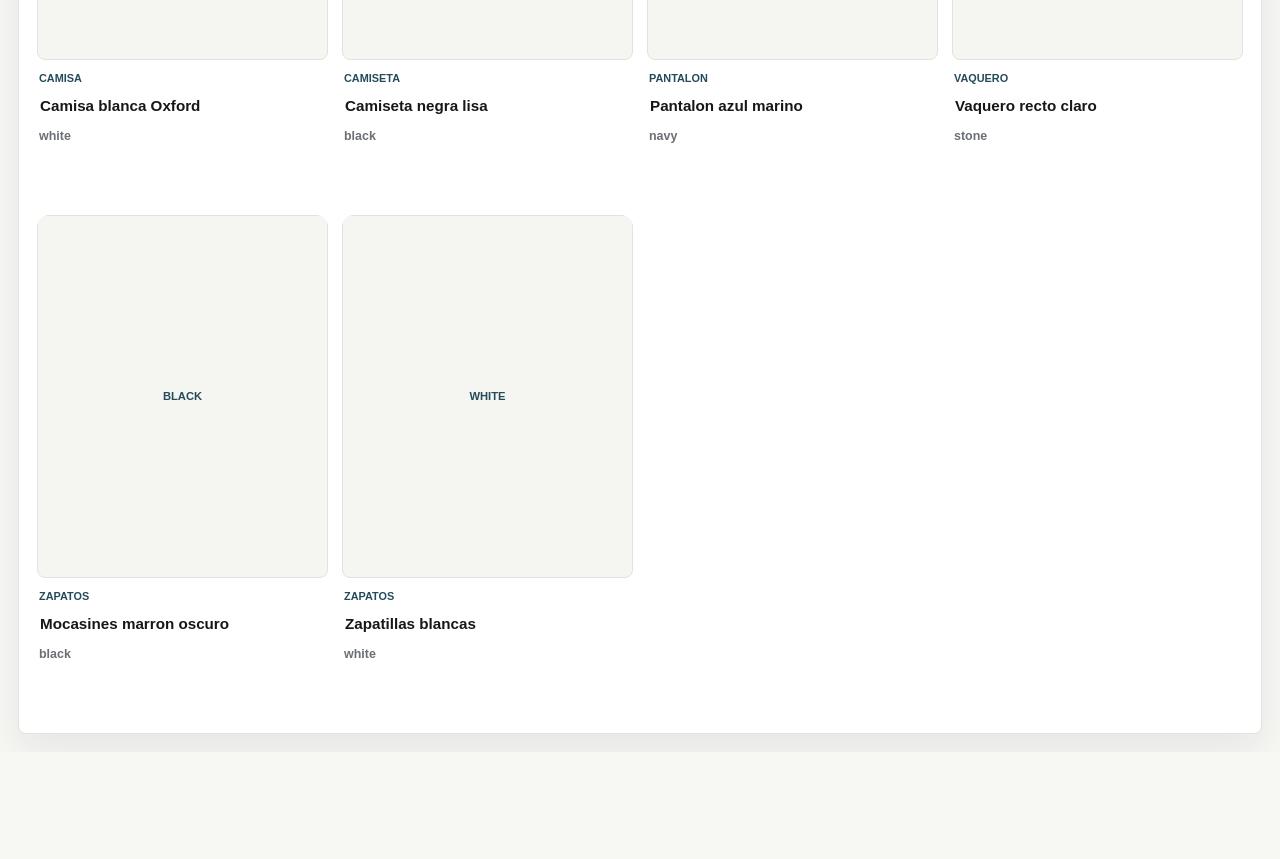
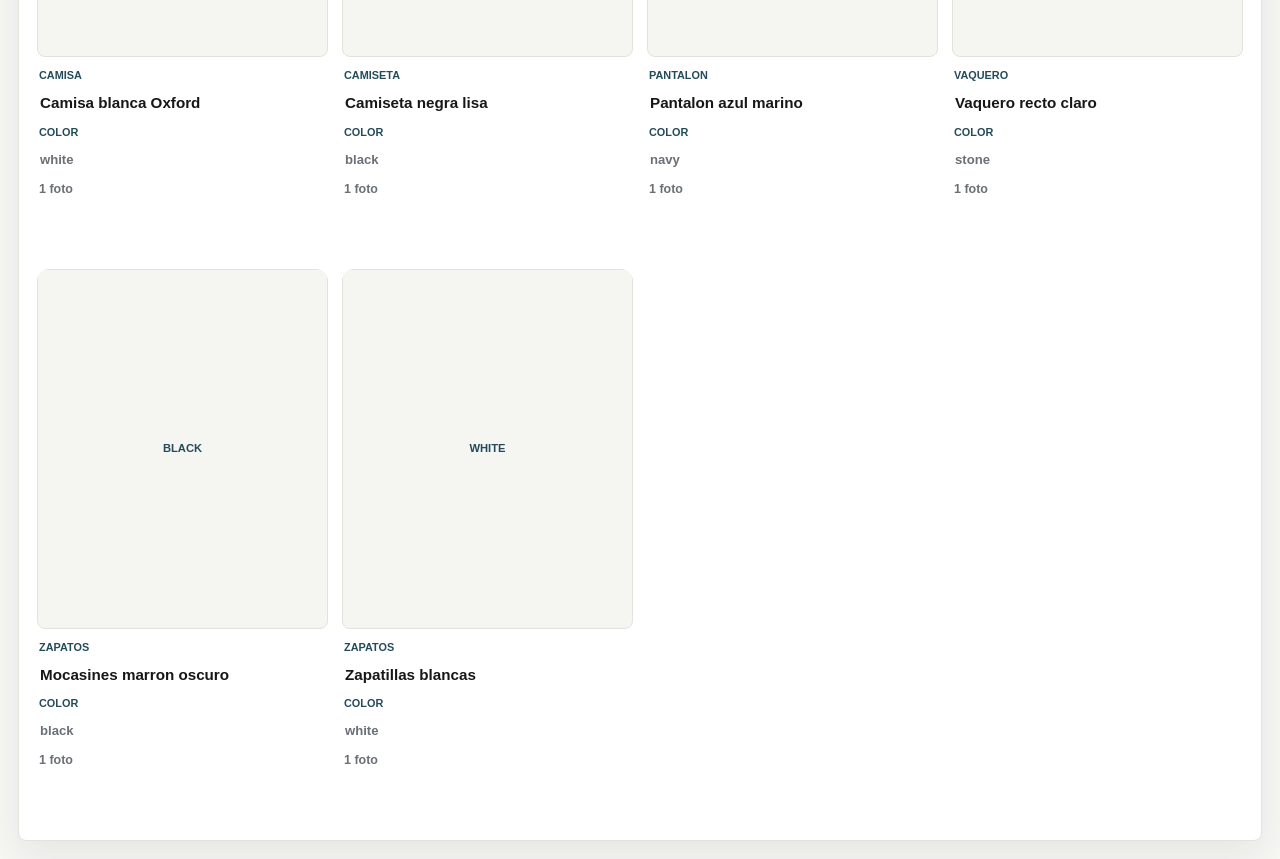
Before and after one commit to ewenrousseauerb5-tech/outfits, a Next.js app: page / in a window 1280 px wide. Shown: the part 2080-2939 px from the top of the page. Before the commit the page ends 2832 px from the top, so only its background shows below. Built offline with nearby package versions, Linux system fonts and the light colour scheme.

Commit message:
Allow editing garment colors

```diff
--- a/app/globals.css
+++ b/app/globals.css
@@ -738,7 +738,8 @@ textarea:focus {
   padding: 10px 2px 8px;
 }
 
-.name-editor span {
+.name-editor span,
+.color-editor {
   color: var(--cyan);
   font-size: 0.68rem;
   font-weight: 900;
@@ -750,11 +751,13 @@ textarea:focus {
   color: var(--muted);
 }
 
-.name-editor {
+.name-editor,
+.color-editor {
   gap: 5px;
 }
 
-.name-editor input {
+.name-editor input,
+.color-editor input {
   min-height: 30px;
   border-color: transparent;
   background: transparent;
@@ -764,9 +767,16 @@ textarea:focus {
   padding: 0;
 }
 
-.name-editor input:focus {
+.name-editor input:focus,
+.color-editor input:focus {
   background: #ffffff;
   padding: 0 6px;
+}
+
+.color-editor input {
+  color: var(--muted);
+  font-size: 0.82rem;
+  font-weight: 700;
 }
 
 .product-description,
--- a/app/page.tsx
+++ b/app/page.tsx
@@ -744,6 +744,14 @@ export default function Home() {
     );
   }
 
+  function updateGarmentColor(id: string, color: string) {
+    setWardrobe((items) =>
+      items.map((item) =>
+        item.id === id ? { ...item, color: color.trim().toLowerCase() || "white" } : item,
+      ),
+    );
+  }
+
   function attachImagesToGarment(id: string, images: string[]) {
     if (!images.length) return;
 
@@ -1134,9 +1142,16 @@ export default function Home() {
                       onChange={(event) => renameGarment(garment.id, event.target.value)}
                     />
                   </label>
+                  <label className="color-editor">
+                    Color
+                    <input
+                      aria-label={`Color de ${garment.name}`}
+                      value={garment.color}
+                      onChange={(event) => updateGarmentColor(garment.id, event.target.value)}
+                    />
+                  </label>
                   <p className="product-description">
-                    {garment.color}
-                    {imageCount > 1 ? ` · ${imageCount} fotos` : ""}
+                    {imageCount > 1 ? `${imageCount} fotos` : "1 foto"}
                     {garment.productUrl ? " · tienda" : ""}
                   </p>
                 </div>
```
